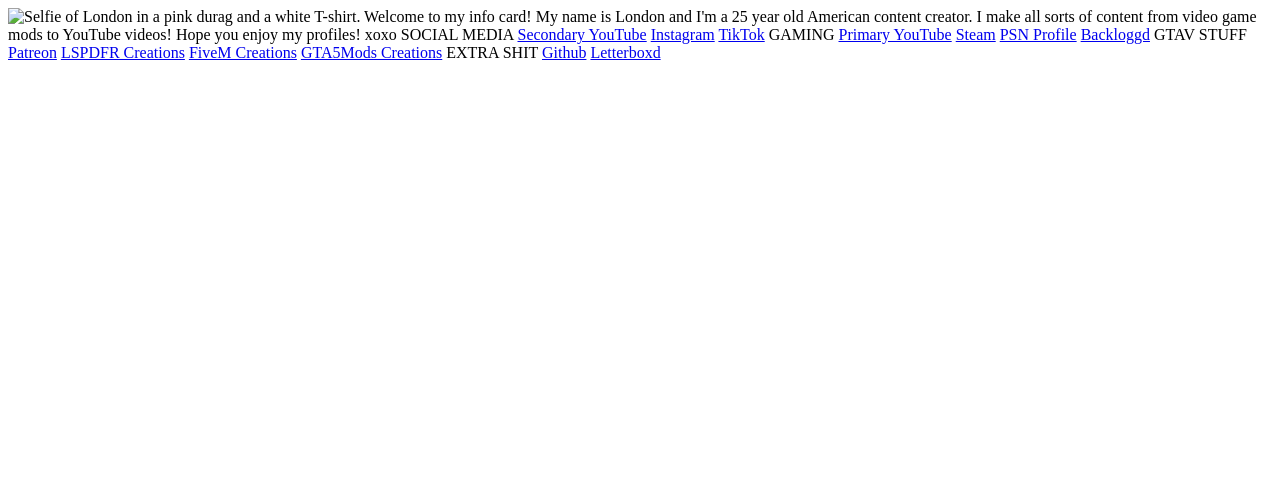
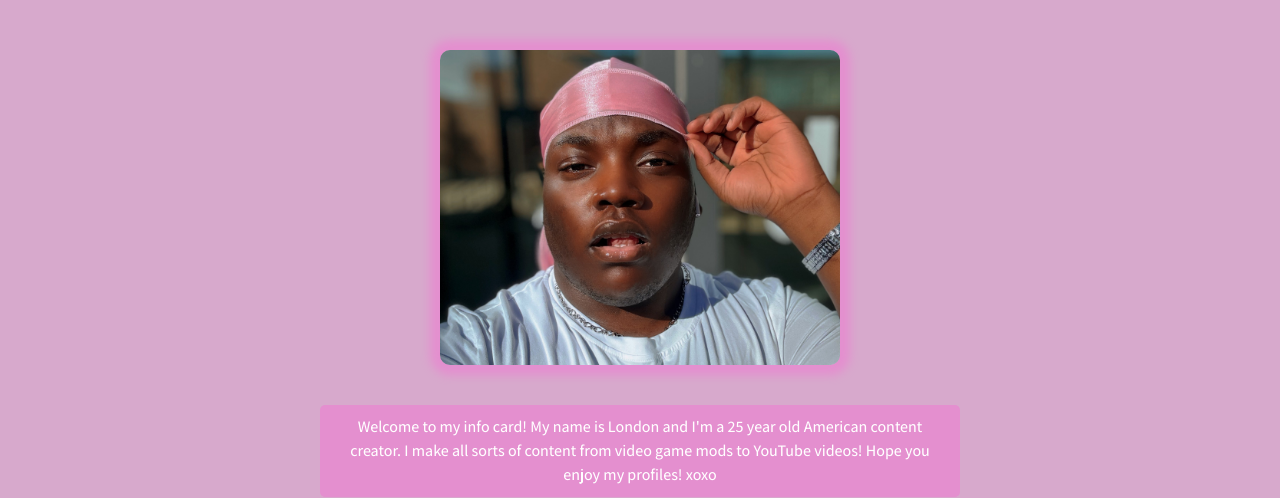
Before and after one commit to londonrials/InfoCard, a plain HTML site: page index.html in a window 1280 px wide. Shown: the top 498 px of the page. Drawn offline with Linux system fonts and the light colour scheme; the site is published under a folder, as on GitHub Pages, so addresses that start at the root find nothing.

Commit message:
fixed style.css issue;deleted js

```diff
--- a/index.html
+++ b/index.html
@@ -6,36 +6,36 @@
     <meta charset="UTF-8">
     <meta name="viewport" content="width=device-width, initial-scale=1.0">
     <title>London Rials</title>
-    <link rel="icon" type="image/x-icon" href="/../assets/images/fav.png">
-    <link rel="stylesheet" href="../css/reset.css">
-    <link rel="stylesheet" href="../css/style.css">
+    <link rel="icon" type="image/x-icon" href="assets/images/fav.png">
+    <link rel="stylesheet" href="reset.css">
+    <link rel="stylesheet" href="style.css">
 </head>
 
 <!-- Body -->
  <body>
-    <img class"pic" src="/../assets/images/mainExtra.jpg" alt="Selfie of London in a pink durag and a white T-shirt." />
+    <img class="pic" src="assets/images/mainExtra.jpg" alt="Selfie of London in a pink durag and a white T-shirt." />
     <a class="section">Welcome to my info card! My name is London and I'm a 25 year old American content creator. I make all sorts of content from video game mods to YouTube videos! Hope you enjoy my profiles! xoxo
     </a>
 
     <a class="title">SOCIAL MEDIA</a>
-    <a href="https://www.youtube.com/@extralondonrials" class="button buttonrepeater" target="blank">Secondary YouTube</a>
-    <a href="https://www.instagram.com/londonrials" class="button buttonrepeater" target="blank">Instagram</a>
-    <a href="https://www.tiktok.com/@londonrials" class="button buttonrepeater" target="blank">TikTok</a>
+    <a href="https://www.youtube.com/@extralondonrials" class="button buttonrepeater" target="blank" rel="noopener noreferrer">Secondary YouTube</a>
+    <a href="https://www.instagram.com/londonrials" class="button buttonrepeater" target="blank" rel="noopener noreferrer">Instagram</a>
+    <a href="https://www.tiktok.com/@londonrials" class="button buttonrepeater" target="blank" rel="noopener noreferrer">TikTok</a>
 
     <a class="title titlerepeater">GAMING</a>
-    <a href="https://www.youtube.com/@londonrials" class="button buttonrepeater" target="blank">Primary YouTube</a>
-    <a href="https://steamcommunity.com/id/londonrials/" class="button buttonrepeater" target="blank">Steam</a>
-    <a href="https://www.tiktok.com/@londonrials" class="button buttonrepeater" target="blank">PSN Profile</a>
-    <a href="https://backloggd.com/u/londonrials/" class="button buttonrepeater" target="blank">Backloggd</a>
+    <a href="https://www.youtube.com/@londonrials" class="button buttonrepeater" target="blank" rel="noopener noreferrer">Primary YouTube</a>
+    <a href="https://steamcommunity.com/id/londonrials/" class="button buttonrepeater" target="blank" rel="noopener noreferrer">Steam</a>
+    <a href="https://www.tiktok.com/@londonrials" class="button buttonrepeater" target="blank" rel="noopener noreferrer">PSN Profile</a>
+    <a href="https://backloggd.com/u/londonrials/" class="button buttonrepeater" target="blank" rel="noopener noreferrer">Backloggd</a>
 
     <a class="title titlerepeater">GTAV STUFF</a>
-    <a href="https://www.patreon.com/c/londonrials/home" class="button buttonrepeater" target="blank">Patreon</a>
-    <a href="https://www.lcpdfr.com/profile/393708-londonrials/content/?type=downloads_file" class="button buttonrepeater" target="blank">LSPDFR Creations</a>
-    <a href="https://forum.cfx.re/u/londonrials/activity/topics" class="button buttonrepeater" target="blank">FiveM Creations</a>
-    <a href="https://www.gta5-mods.com/users/londonrials/files" class="button buttonrepeater" target="blank">GTA5Mods Creations</a>
+    <a href="https://www.patreon.com/c/londonrials/home" class="button buttonrepeater" target="blank" rel="noopener noreferrer">Patreon</a>
+    <a href="https://www.lcpdfr.com/profile/393708-londonrials/content/?type=downloads_file" class="button buttonrepeater" target="blank" rel="noopener noreferrer">LSPDFR Creations</a>
+    <a href="https://forum.cfx.re/u/londonrials/activity/topics" class="button buttonrepeater" target="blank" rel="noopener noreferrer">FiveM Creations</a>
+    <a href="https://www.gta5-mods.com/users/londonrials/files" class="button buttonrepeater" target="blank" rel="noopener noreferrer">GTA5Mods Creations</a>
 
     <a class="title titlerepeater">EXTRA SHIT</a>
-    <a href="https://github.com/londonrials" class="button buttonrepeater" target="blank">Github</a>
-    <a href="https://letterboxd.com/londonrials/" class="button buttonrepeater" target="blank">Letterboxd</a>
+    <a href="https://github.com/londonrials" class="button buttonrepeater" target="blank" rel="noopener noreferrer">Github</a>
+    <a href="https://letterboxd.com/londonrials/" class="button buttonrepeater" target="blank" rel="noopener noreferrer">Letterboxd</a>
 
 </body>
--- a/src/css/style.css
+++ b/style.css
@@ -17,6 +17,11 @@ img {
     width: 400px;
     box-shadow: 0 0 10px 10px #e48fcf;
     border-radius: 10px;
+}
+
+.pic:hover {
+    transform: scale(1.05);
+    transform: 10s ease;
 }
 
 .button {
@@ -55,7 +60,7 @@ img {
 .button:hover {
     text-decoration: none;
     transform: scale(1.05);
-    transform 0.6s ease;
+    transform: 0.6s ease;
 }
 
 .title {
```
Also changed, not shown: src/pages/index.html (deleted, +0 -41 lines), reset.css (renamed from src/css/reset.css).
